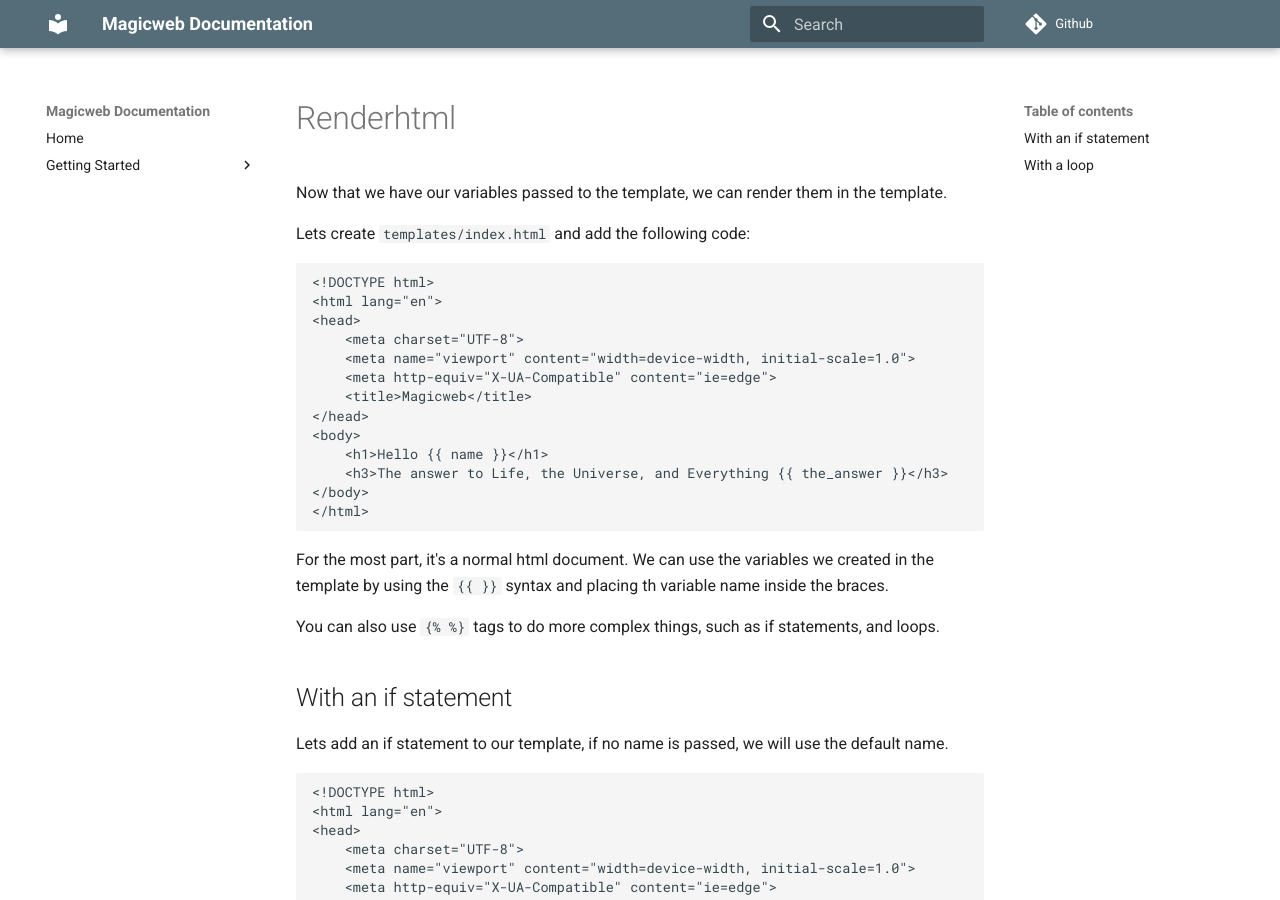
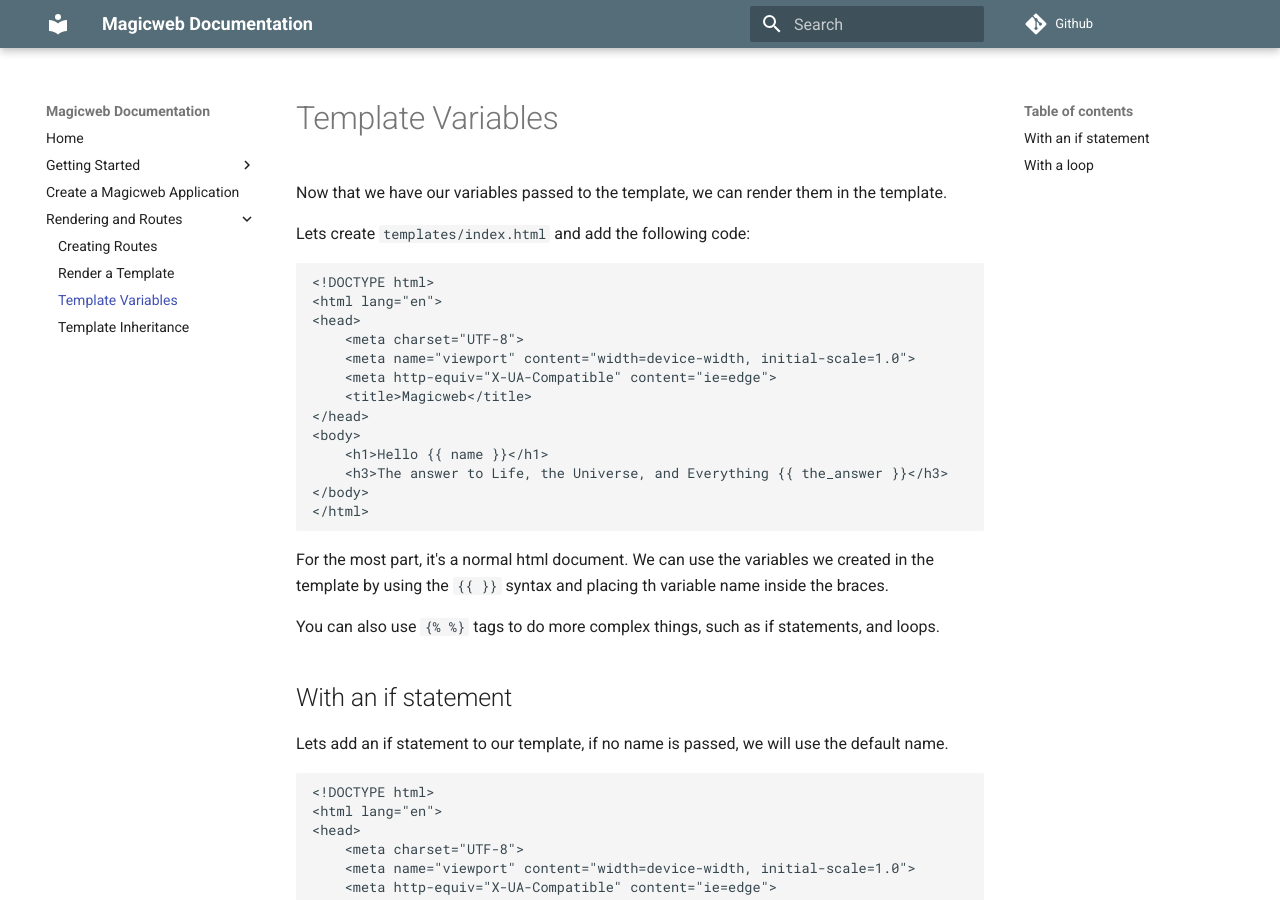
Before and after one commit to IsraelWald/magicdocs, an MkDocs documentation site: the page built from docs/routes-rendering/renderhtml.md, in a window 1280 px wide and 900 px high. Built offline with MkDocs 1.6.1 and Material for MkDocs 9.7.7, drawn with Linux system fonts in a browser that asks for light colours; comment, search, counter and statistics services are not loaded.

Commit message:
added routes to yaml

```diff
--- a/mkdocs.yml
+++ b/mkdocs.yml
@@ -14,3 +14,9 @@ nav:
     - Get Started: getting-started/index.md
     - Installation: getting-started/installation.md
     - Create A Basic App: getting-started/basicapp.md
+  - Create a Magicweb Application: newapp.md
+  - Rendering and Routes:
+    - Creating Routes: routes-rendering/creating-routes.md
+    - Render a Template: routes-rendering/render.md
+    - Template Variables: routes-rendering/renderhtml.md
+    - Template Inheritance: routes-rendering/template-inheritance.md
```
